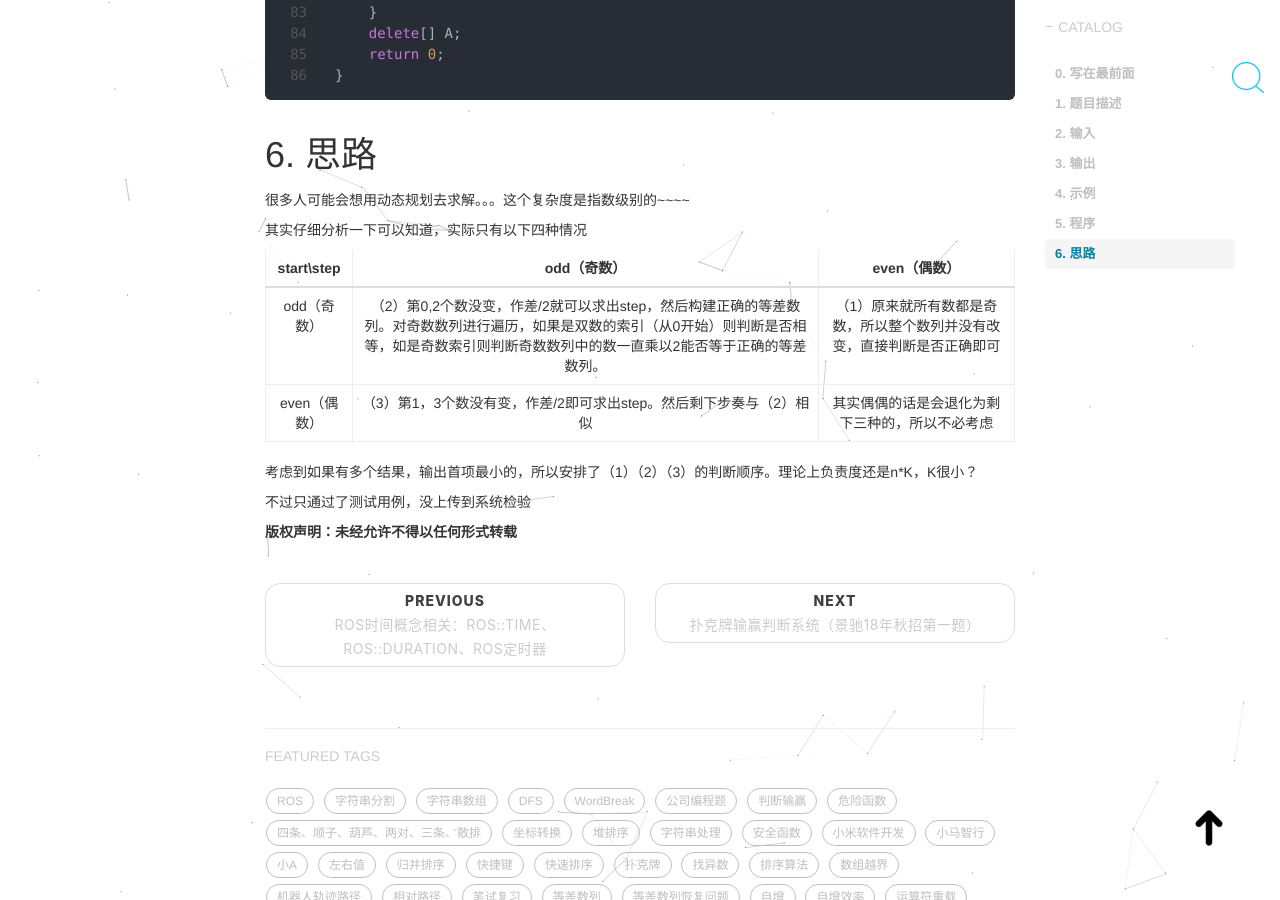
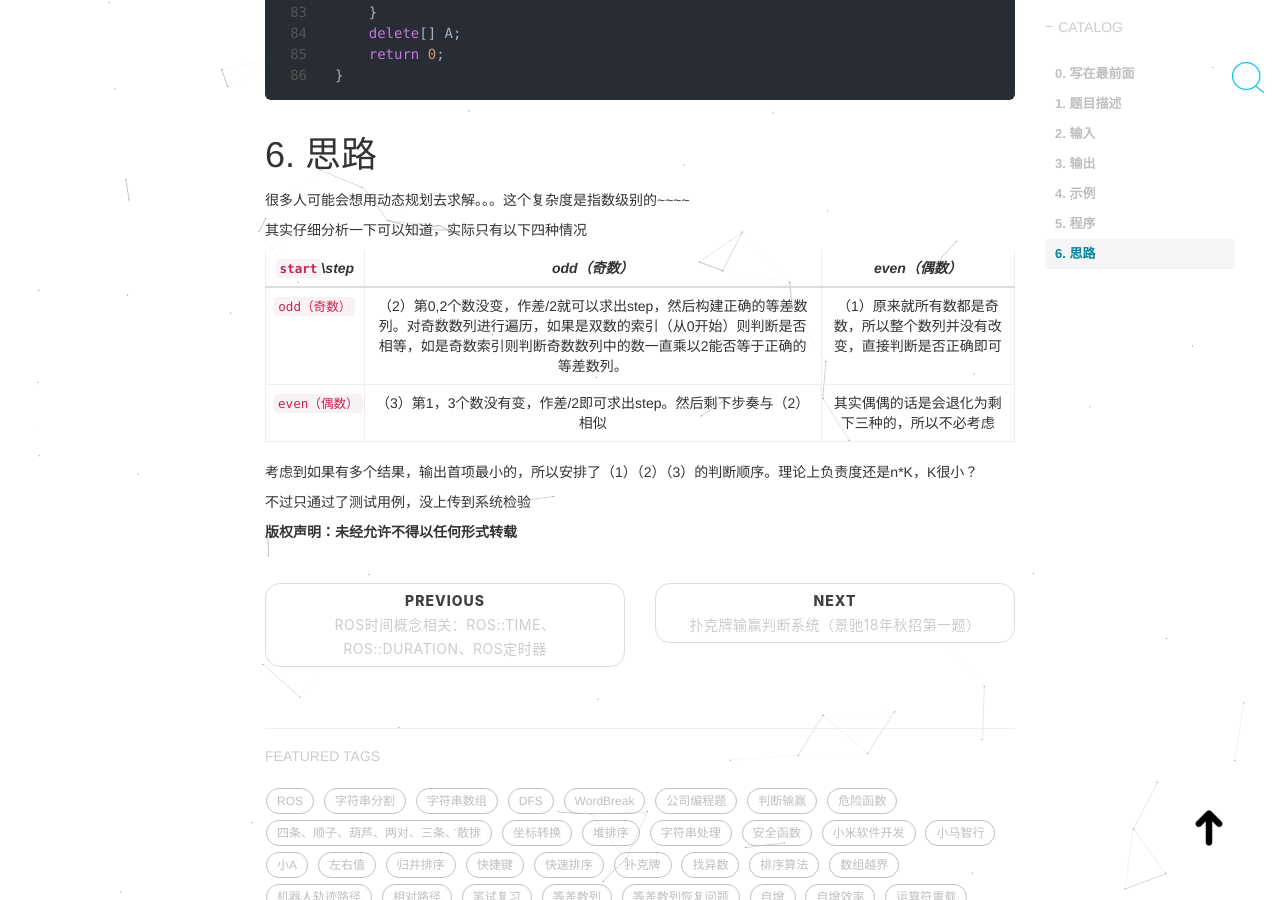
Before and after one commit to HaoQChen/HaoQChen.github.io, a Jekyll site: the page built from _posts/2018-11-08-arithmetic-progression-recovery.md, in a window 1280 px wide and 900 px high, scrolled down 3238 px. Built offline with Jekyll 4.4.1, drawn with Linux system fonts in a browser that asks for light colours; nearby versions of some CDN libraries; comment, search, counter and statistics services are not loaded.

```diff
--- a/_posts/2018-11-08-arithmetic-progression-recovery.md
+++ b/_posts/2018-11-08-arithmetic-progression-recovery.md
@@ -125,10 +125,10 @@ int main(int argc, char** argv)
 
 其实仔细分析一下可以知道，实际只有以下四种情况
 
-|start\step | odd（奇数） | even（偶数）|
+|`start`\\*step* | *odd（奇数）* | *even（偶数）*|
 | :------:  |  :------:  |  :------:  |
-|odd（奇数） | （2）第0,2个数没变，作差/2就可以求出step，然后构建正确的等差数列。对奇数数列进行遍历，如果是双数的索引（从0开始）则判断是否相等，如是奇数索引则判断奇数数列中的数一直乘以2能否等于正确的等差数列。|（1）原来就所有数都是奇数，所以整个数列并没有改变，直接判断是否正确即可|
-|even（偶数）|（3）第1，3个数没有变，作差/2即可求出step。然后剩下步奏与（2）相似 | 其实偶偶的话是会退化为剩下三种的，所以不必考虑|
+|`odd（奇数）`| （2）第0,2个数没变，作差/2就可以求出step，然后构建正确的等差数列。对奇数数列进行遍历，如果是双数的索引（从0开始）则判断是否相等，如是奇数索引则判断奇数数列中的数一直乘以2能否等于正确的等差数列。|（1）原来就所有数都是奇数，所以整个数列并没有改变，直接判断是否正确即可|
+|`even（偶数）`|（3）第1，3个数没有变，作差/2即可求出step。然后剩下步奏与（2）相似 | 其实偶偶的话是会退化为剩下三种的，所以不必考虑|
 
 考虑到如果有多个结果，输出首项最小的，所以安排了（1）（2）（3）的判断顺序。理论上负责度还是n*K，K很小？
 
```
